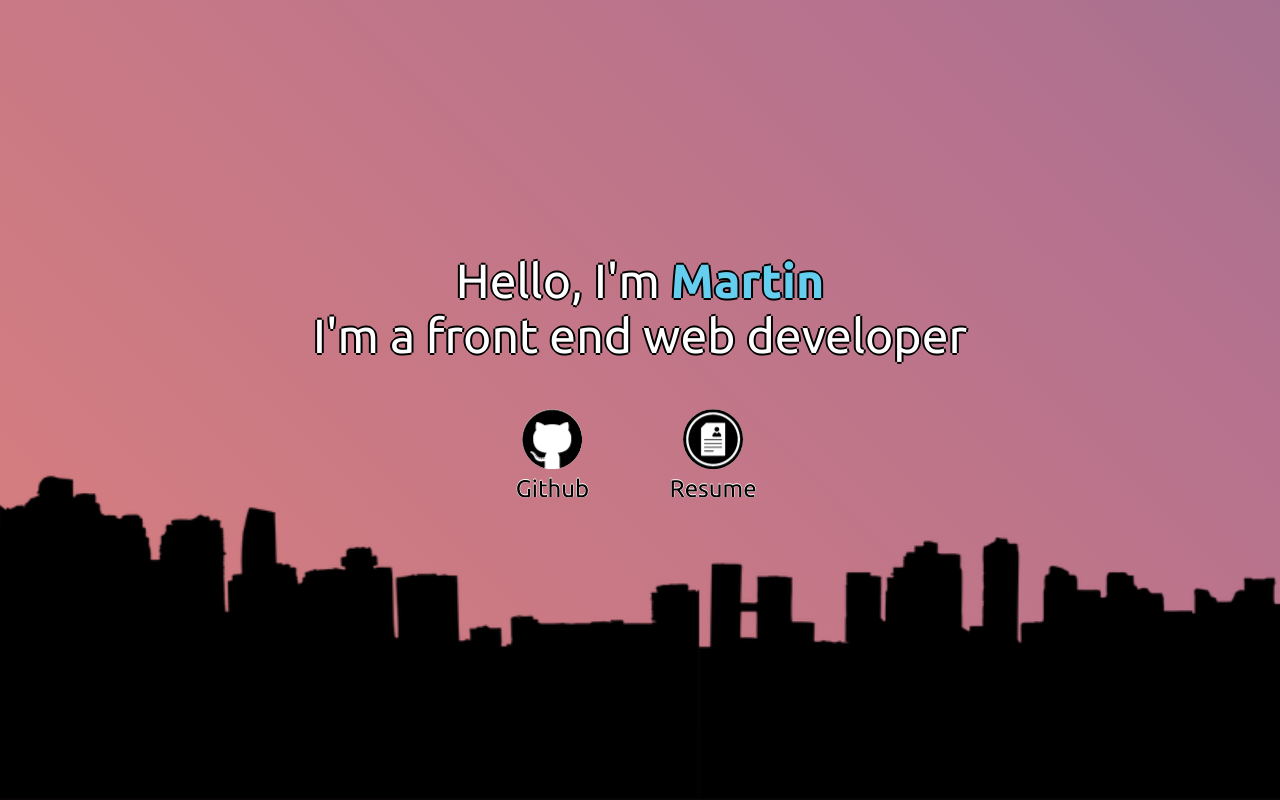
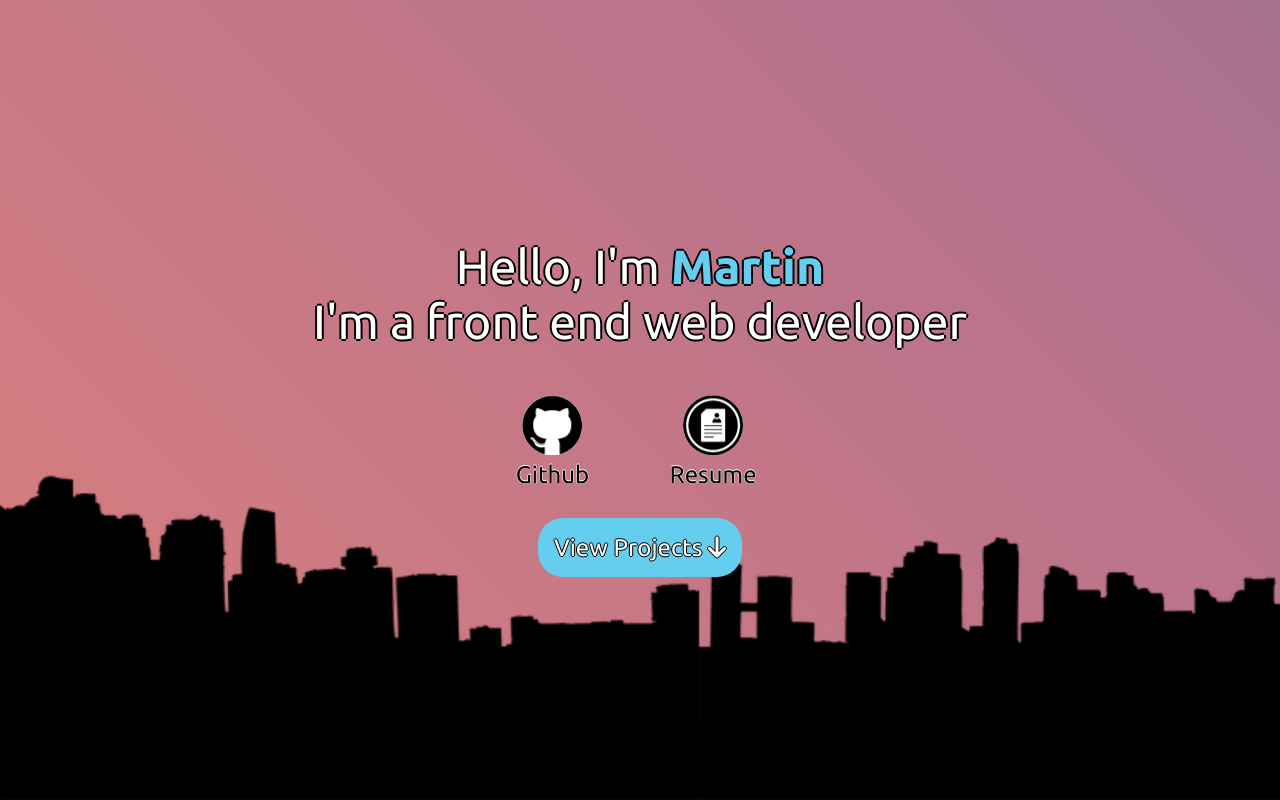
Before and after one commit to martinchmui/martinchmui.github.io, a React (Create React App) app: page / in a window 1280 px wide. Shown: the top 800 px of the page. Built offline with nearby package versions, Linux system fonts and the light colour scheme.

Commit message:
Added View Projects button

```diff
--- a/src/components/LandingPage.js
+++ b/src/components/LandingPage.js
@@ -25,6 +25,11 @@ const LandingPage = () => {
                     </a>
                 </div>
             </div>
+            <div className='projectslinkcontainer'>
+                <a href='#projects' id='projectslink'>
+                    View Projects <i class="fa-solid fa-arrow-down"></i>
+                </a>
+            </div>
         </div>
     );
 };
--- a/src/styles/LandingPage.css
+++ b/src/styles/LandingPage.css
@@ -118,6 +118,21 @@ figcaption {
     color: black;
 }
 
+.projectslinkcontainer {
+    animation: headericon 1s ease 1s 1 normal forwards;
+    transform: scale(0);
+    z-index: 1;
+}
+
+#projectslink {
+    text-shadow: -1px 0 black, 0 1px black, 1px 0 black, 0 -1px black;
+    color: white;
+    font-size: 1.5rem;
+    padding: 1rem;
+    background: #65CEEF;
+    border-radius: 25px;
+}
+
 @keyframes headericon {
     0% {
         transform: scale(0);
```
